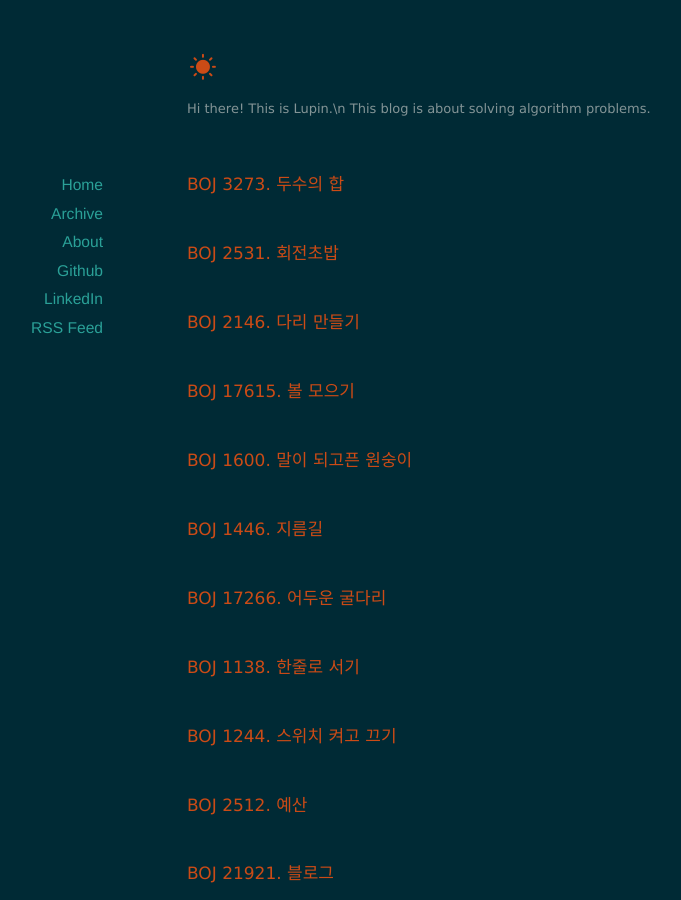
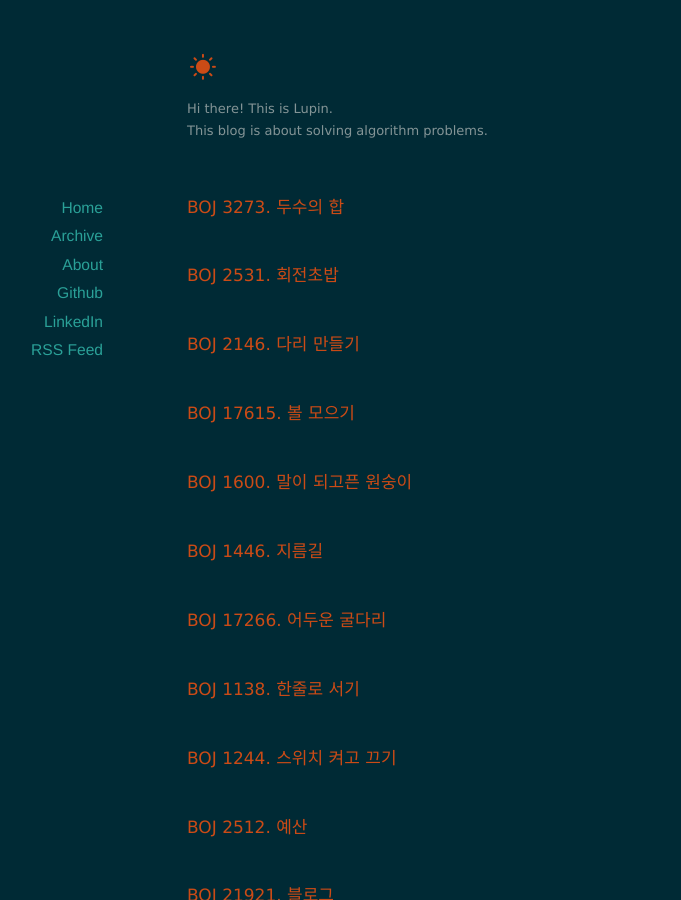
Before and after one commit to devLupin/devLupin.github.io, a Jekyll site: the page built from archives/index.html, in a window 1280 px wide and 900 px high. Shown: the whole window, without its empty margins (203-884 px from the left). Built offline with Jekyll 4.4.1, drawn with Linux system fonts in a browser that asks for light colours; nearby versions of some CDN libraries.

Commit message:
fixed err

```diff
--- a/_config.yml
+++ b/_config.yml
@@ -21,7 +21,7 @@
 title: Lupin's development BLOG
 email: lupin.devv@gmail.com
 description: >- # this means to ignore newlines until "baseurl:"
-  Hi there! This is Lupin.\n
+  Hi there! This is Lupin. <br/>
   This blog is about solving algorithm problems.
 baseurl: "" # the subpath of your site, e.g. /blog
 url: "https://devLupin.github.io" # the base hostname & protocol for your site, e.g. http://example.com
--- a/about/index.markdown
+++ b/about/index.markdown
@@ -3,7 +3,7 @@ layout: default
 title: About
 ---
 
-I am an AI engineer. \n
+I am an AI engineer. <br/>
 Nowadays, I am researching the light-weight architecture.
 
 <img src="/images/me.jpg" class="right" />
```
